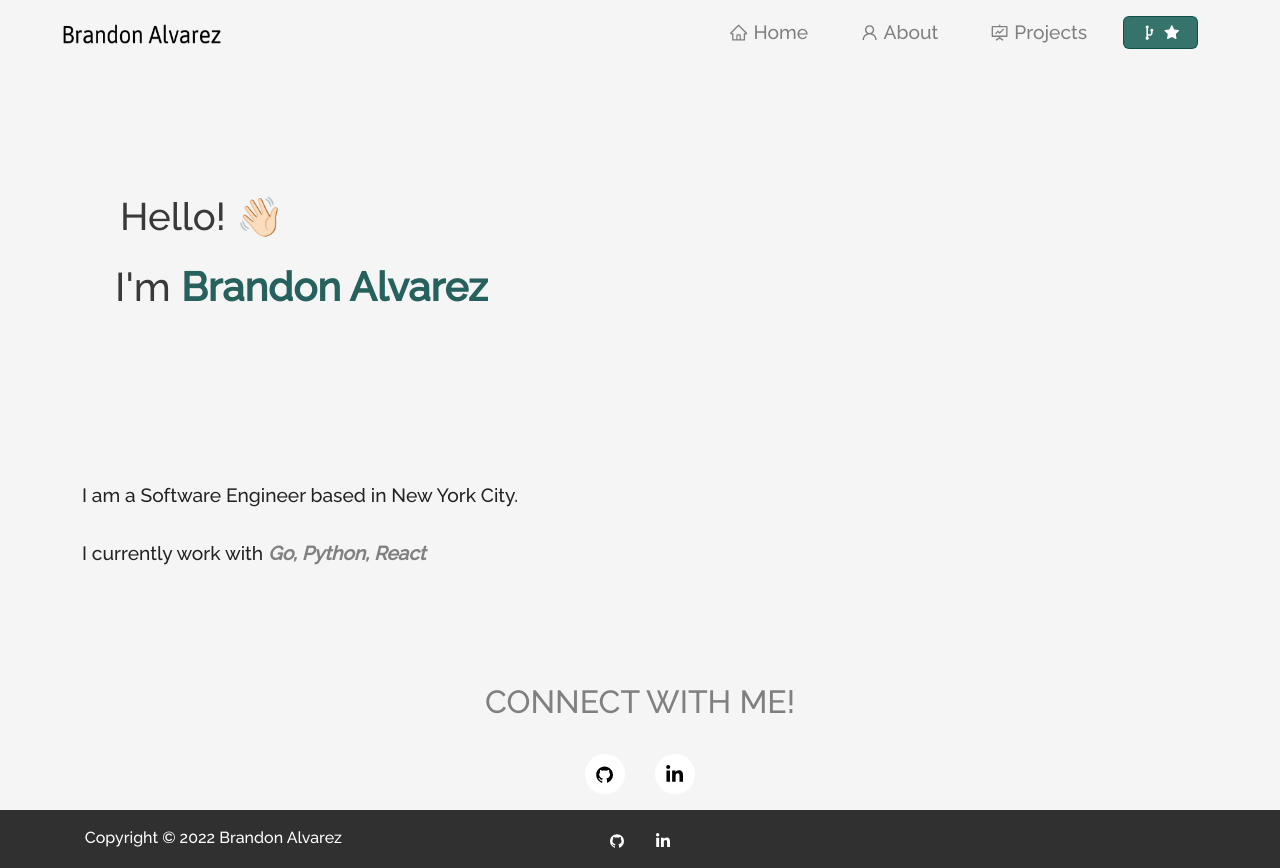
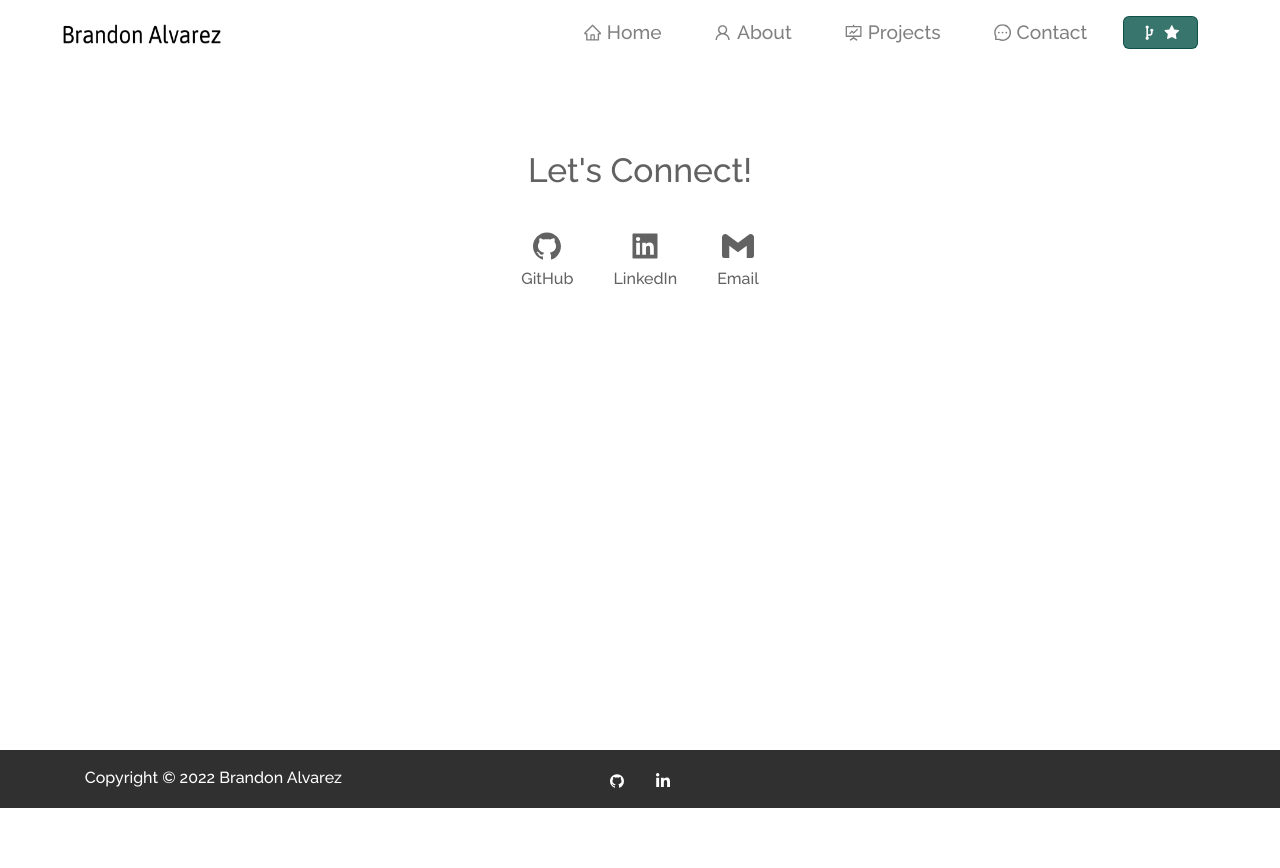
Before and after one commit to Brandon-Alvarez-03/Brandon-Alvarez-03.github.io, a React (Create React App) app: page /contact in a window 1280 px wide. Before the commit this address led to /. After the commit the page ends 808 px from the top, so only its background shows below. Built offline with nearby package versions, Linux system fonts and the light colour scheme.

Commit message:
add a contact page

```diff
--- a/src/App.css
+++ b/src/App.css
@@ -1,5 +1,8 @@
 .App {
   text-align: center;
+  min-height: 100vh;
+  display: flex;
+  flex-direction: column;
 }
 
 .App-header {
@@ -16,3 +19,10 @@
 .App-link {
   color: #61dafb;
 }
+
+/* Main content wrapper */
+.App > div:not(.footer) {
+  flex: 1 0 auto;
+  min-height: calc(100vh - 50px); /* Subtract navbar height */
+  padding-bottom: 60px; /* Space for footer */
+}
--- a/src/App.jsx
+++ b/src/App.jsx
@@ -10,6 +10,7 @@ import NavBar from "./components/Nav/NavBar";
 import Home from "./components/Home/Home";
 import About from "./components/About/About";
 import Projects from "./components/Projects/Projects";
+import Contact from "./components/Contact/Contact";
 import Footer from "./components/Footer/Footer";
 import ScrollToTop from "./components/ScrollToTop";
 import "./style.css";
@@ -39,6 +40,7 @@ const App = () => {
             <Route path="/project" element={<Projects />} />
             <Route path="/about" element={<About />} />
             <Route path="*" element={<Navigate to="/" />} />
+            <Route path="/contact" element={<Contact />} />
           </Routes>
           <Footer />
         </div>
--- a/src/components/About/Techstack.jsx
+++ b/src/components/About/Techstack.js
@@ -85,8 +85,9 @@ function Techstack() {
         </Col>
         <Col xs={4} md={2} className="tech-icons">
           <SiTailwindcss />
-          <p style={{fontSize: ".18em"}}>Tailwincss</p>
-        </Col>
+          <p style={{fontSize: ".18em"}}>Tailwind</p>
+              </Col>
+
       </Row>
 
       <br></br>
--- /dev/null
+++ b/src/components/Contact/Contact.css
@@ -0,0 +1,43 @@
+.contact-section {
+  position: relative;
+  padding-top: 110px !important;
+  padding-bottom: 30px !important;
+  background-color: white;
+  color: rgba(98, 98, 98, 1);
+  min-height: calc(100vh - 110px);
+  display: flex;
+  flex-direction: column;
+}
+
+.contact-links-container {
+  display: flex;
+  justify-content: center;
+  gap: 40px;
+  margin-top: 20px;
+  flex: 1;
+  align-items: center;
+}
+
+.contact-link {
+  display: flex;
+  flex-direction: column;
+  align-items: center;
+  text-decoration: none;
+  color: rgba(98, 98, 98, 1);
+  transition: transform 0.3s ease;
+}
+
+.contact-link:hover {
+  transform: scale(1.1);
+  color: rgba(84, 59, 163, 1);
+}
+
+.contact-link svg {
+  font-size: 2em;
+  margin-bottom: 5px;
+}
+
+.contact-link p {
+  margin: 0;
+  font-size: 1em;
+}
--- /dev/null
+++ b/src/components/Contact/Contact.jsx
@@ -0,0 +1,63 @@
+import React from "react";
+import {Container, Row, Col} from "react-bootstrap";
+import {AiFillGithub, AiFillLinkedin} from "react-icons/ai";
+import {SiGmail} from "react-icons/si";
+import "./Contact.css";
+
+function Contact() {
+  return (
+    <Container fluid className="contact-section">
+      <Container>
+        <Row style={{justifyContent: "center", padding: "10px"}}>
+          <Col
+            md={12}
+            style={{
+              justifyContent: "center",
+              paddingTop: "30px",
+              paddingBottom: "50px",
+            }}
+          >
+            <h1 style={{fontSize: "2.1em", paddingBottom: "20px"}}>
+              Let's Connect!
+            </h1>
+
+            <div className="contact-links-container">
+              <a
+                href="https://github.com/Brandon-Alvarez-03"
+                target="_blank"
+                rel="noreferrer"
+                className="contact-link"
+              >
+                <AiFillGithub />
+                <p>GitHub</p>
+              </a>
+
+              <a
+                href="https://www.linkedin.com/in/brandon-alvarez-03balv/"
+                target="_blank"
+                rel="noreferrer"
+                className="contact-link"
+              >
+                <AiFillLinkedin />
+                <p>LinkedIn</p>
+              </a>
+
+              <a
+                href="mailto:BrandonAlvarezSWE@gmail.com"
+                target="_blank"
+                rel="noreferrer"
+                className="contact-link"
+              >
+                <SiGmail />
+                <p>Email</p>
+              </a>
+            </div>
+
+          </Col>
+        </Row>
+      </Container>
+    </Container>
+  );
+}
+
+export default Contact;
--- a/src/components/Footer/Footer.css
+++ b/src/components/Footer/Footer.css
@@ -1,9 +1,13 @@
 .footer {
   display: flex;
   /* grid-area: ft; */
-  color: #121212;
+  color: white;
   justify-content: center;
   align-items: center;
   background-color: rgba(98, 98, 98, 1);
-  color: white;
+  width: 100%;
+  padding: 10px 0;
+  position: relative;
+  bottom: 0;
+  flex-shrink: 0;
 }
--- a/src/components/Nav/NavBar.jsx
+++ b/src/components/Nav/NavBar.jsx
@@ -11,6 +11,7 @@ import {
   AiOutlineHome,
   AiOutlineFundProjectionScreen,
   AiOutlineUser,
+  AiOutlineMessage,
 } from "react-icons/ai";
 
 import {CgFileDocument} from "react-icons/cg";
@@ -79,6 +80,16 @@ function NavBar() {
               </Nav.Link>
             </Nav.Item>
 
+            <Nav.Item>
+              <Nav.Link
+                as={Link}
+                to="/contact"
+                onClick={() => updateExpanded(false)}
+              >
+                <AiOutlineMessage style={{marginBottom: "2px"}} /> Contact
+              </Nav.Link>
+            </Nav.Item>
+
             {/* <Nav.Item>
               <Nav.Link
                 as={Link}
```
Also changed, not shown: src/components/Nav/Nav.jsx (+7 -0 lines), src/components/About/AboutCard.js (renamed from src/components/About/AboutCard.jsx).
